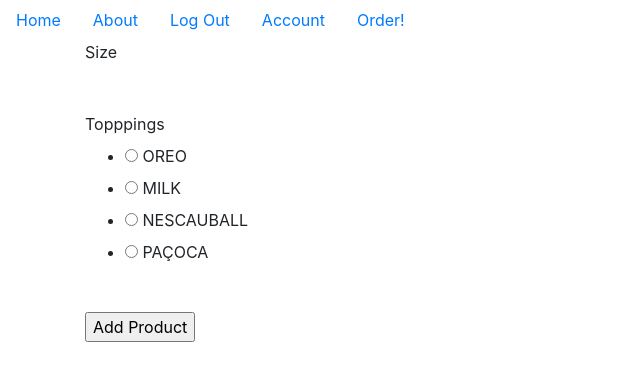
After one commit to murillo-leal/finalProject, a Flask app: page /order/add in a window 1280 px wide. The commit adds this page. Shown: the top 381 px of the page, without its empty margins (0-640 px from the left). Run offline with Flask 2, Linux system fonts and the light colour scheme; the visitor is signed in with stand-in values (Sample User, id 1); data that the repository does not hold is empty; some libraries are stand-ins or nearby versions.

Commit message:
order and product views added

```diff
--- a/shelbyacai/__init__.py
+++ b/shelbyacai/__init__.py
@@ -34,7 +34,10 @@ login_manager.login_view = 'user.login'
 from shelbyacai.core.views import core
 from shelbyacai.error_pages.handlers import error_pages
 from shelbyacai.users.views import users
+from shelbyacai.orders.views import order, product
 
 app.register_blueprint(users)
 app.register_blueprint(core)
 app.register_blueprint(error_pages)
+app.register_blueprint(order)
+app.register_blueprint(product)
--- a/shelbyacai/models.py
+++ b/shelbyacai/models.py
@@ -4,7 +4,7 @@ from shelbyacai import db, login_manager
 from werkzeug.security import generate_password_hash, check_password_hash
 from flask_login import UserMixin
 from datetime import datetime
-from enum import Enum
+import enum
 
 class User(db.Model, UserMixin):
     __tablename__ = 'user'
@@ -36,12 +36,7 @@ class User(db.Model, UserMixin):
 def load_user(user_id):
     return User.query.get(user_id)
 
-# order_product_table = db.Table('association', db.Model.metadata,
-#             db.Column('product_id', db.Integer, db.ForeignKey('product.id')),
-#             db.Column('topping_id', db.Integer, db.ForeignKey('topping.id')))
-
-
-class Topping(Enum):
+class Topping(enum.Enum):
     OREO  = 4
     MILK = 1
     GRANOLA = 1
@@ -49,24 +44,25 @@ class Topping(Enum):
     NESCAUBALL = 2
     PAÇOCA = 3
 
+product_order = db.Table('product_order',
+    db.Column('order_id', db.Integer, db.ForeignKey('order.id'), primary_key=True),
+    db.Column('product_id', db.Integer, db.ForeignKey('product.id'), primary_key=True))
+
 class Product(db.Model):
     __tablename__ = 'product'
 
     id = db.Column(db.Integer, primary_key=True)
-    name = db.Column(db.String, nullable=False)
     size = db.Column(db.String, nullable=False)
     value = db.Column(db.Integer, nullable=False)
     toppings = db.Column(db.Enum(Topping))
 
-    def calculateFinalValue(self, toppings):
-        return self.value + toppings.value
+    def calculateFinalValue(self):
+        return self.value + self.toppings.value
 
-    def __init__(self, toppings, name, size, value, finalvalue):
-        self.name = name
+    def __init__(self, toppings, size, value):
         self.toppings = toppings
         self.size = size
         self.value = value
-        self.finalvalue = finalvalue
 
     def __repr__(self):
         return f"Product Id: {self.id} -- Product Size: {self.size} --- Product Value {self.value} ---  Product Toppings: {self.toppings}--- Toppings Value:{self.toppings.finalvalue}  --- Final Value:{self.finalvalue}"
@@ -80,13 +76,15 @@ class Order(db.Model):
     value = db.Column(db.String, nullable=False)
     payment = db.Column(db.String, nullable=False)
     user_id = db.Column(db.Integer, db.ForeignKey('user.id'))
-    product = db.relationship(Product, backref=db.backref("order", cascade="all, delete-orphan"))
+    details = db.Column(db.Text)
+    product = db.relationship('Product', secondary=product_order, lazy='subquery')
 
-    def __init__(self,user_id, products, payment, value):
+    def __init__(self,user_id, products, payment, value, details):
         payment = payment
         user_id = user_id
         products = products
         value = value
+        details = details
 
     def __repr__(self):
         return f"Order Id: {self.id} -- Date: {self.date} --- Products {self.products}"
--- a/shelbyacai/orders/forms.py
+++ b/shelbyacai/orders/forms.py
@@ -0,0 +1,18 @@
+# shelbyacai/forms.py
+
+from flask_wtf import FlaskForm
+from wtforms import StringField,SubmitField,TextAreaField, RadioField, SelectField
+from wtforms.validators import DataRequired
+from wtforms.widgets.core import Select
+
+
+class ProductForm(FlaskForm):
+    size = RadioField('Size',validators=[DataRequired()], choices=[])
+    toppings = RadioField('Topppings',validators=[DataRequired()] ,choices=[])
+    submit = SubmitField("Add Product")
+
+
+class OrderForm(FlaskForm):
+    payment = SelectField('Payment',validators=[DataRequired()], choices=[])
+    details = TextAreaField('Details',validators=[DataRequired()])
+    submit = SubmitField("Finish Order")
--- a/shelbyacai/orders/views.py
+++ b/shelbyacai/orders/views.py
@@ -0,0 +1,58 @@
+# orders/views.py
+
+from flask import render_template,url_for, flash,request,redirect,Blueprint, session
+from flask_login import current_user,login_required
+from shelbyacai import db
+from shelbyacai.models import Order, Product, Topping
+from shelbyacai.orders.forms import OrderForm, ProductForm
+
+order = Blueprint('order', __name__)
+product = Blueprint('product', __name__)
+
+
+#ORDER
+@order.route('/order_cart', methods=['GET'])
+@login_required
+def order_cart():
+
+    products_id_cart = session.get('cart', [])
+    id2_count = len(products_id_cart)
+
+    return render_template("order_cart.html", id=id2_count, products=products_id_cart)
+
+
+
+
+#ADD PRODUCT
+@order.route('/order/add', methods=['GET', 'POST'])
+@login_required
+def add_product():
+    if 'cart' not in session:
+        session['cart'] = []
+
+
+    form = ProductForm()
+    form.toppings.choices = [(topping.value, topping.name)for topping in Topping]
+    form.size.choices = [(product.id) for product in Product.query.all()]
+
+    if form.validate_on_submit():
+        product_value =  form.toppings.data + form.size.data
+        product = Product(toppings=form.toppings.data,
+                          size = form.size.data,
+                          value=product_value
+                          )
+        session['cart'].append(product.id)
+        flash('Product added')
+
+        return redirect(url_for('order.order_cart'))
+    return render_template('product.html', form=form)
+
+#Finish Order
+
+
+#DELETE PRODUCT
+
+#READ
+
+
+#DELETE
--- a/shelbyacai/templates/base.html
+++ b/shelbyacai/templates/base.html
@@ -25,7 +25,7 @@
             <a href="{{url_for('user.account')}}">Account</a>
         </li>
         <li class="nav-link">
-            <a href="#">Order!</a>
+            <a href="{{url_for('order.add_product')}}">Order!</a>
         </li>
         {% else %}
         <li class="nav-link">
--- /dev/null
+++ b/shelbyacai/templates/product.html
@@ -0,0 +1,9 @@
+{% extends "base.html" %}
+{% block content %}
+<form method="POST">
+    {{ form.hidden_tag() }}
+    {{ form.size.label }} {{ form.size }}<br>
+    {{ form.toppings.label }} {{ form.toppings }}<br>
+    {{ form.submit() }}
+</form>
+{% endblock%}
```
Also changed, not shown: shelbyacai/templates/order_cart.html (added, +7 -0 lines).
